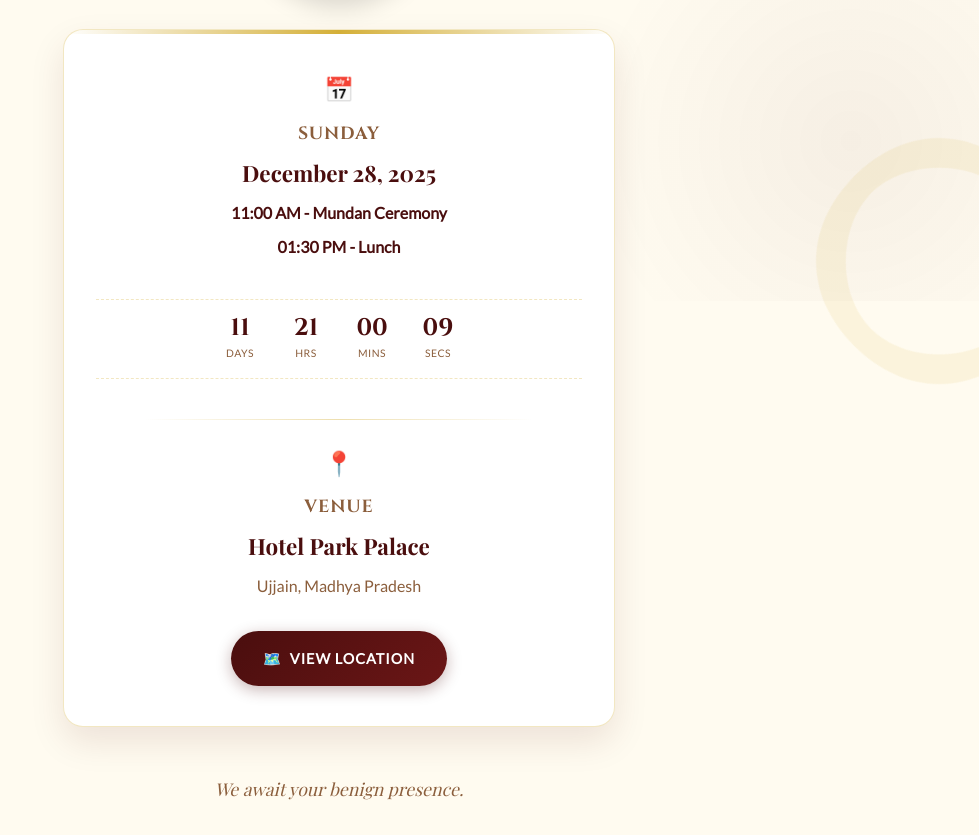
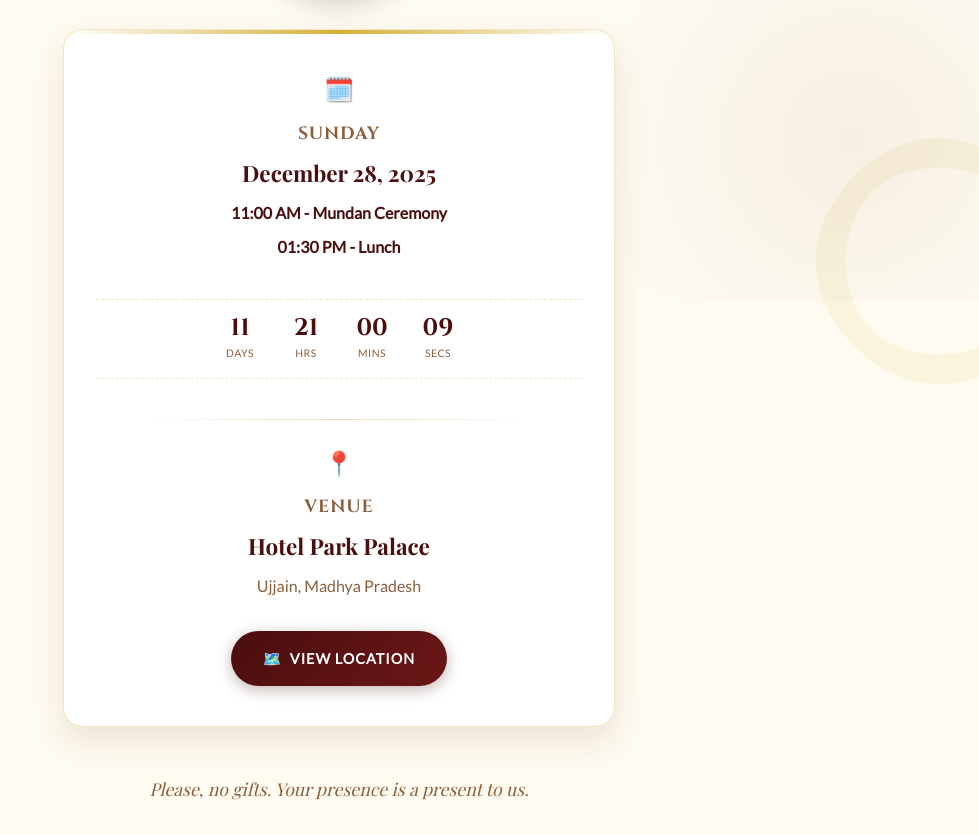
Before and after one commit to aditya-pathak/ShrijitJawla, a plain HTML site: page index.html in a window 1280 px wide. Shown: the part 499-1334 px from the top of the page, without its empty margins (301-1280 px from the left). Drawn offline with nearby package versions, Linux system fonts and the light colour scheme; a web font is replaced by a local one.

Commit message:
Updated calendar icon and message.

```diff
--- a/index.html
+++ b/index.html
@@ -40,7 +40,7 @@
         <section class="details-card fade-in delay-1">
             <div class="event-details">
                 <div class="detail-item">
-                    <span class="icon">📅</span>
+                    <span class="icon">🗓️</span>
                     <h3>Sunday</h3>
                     <p class="date">December 28, 2025</p>
                     <h4>11:00 AM - Mundan Ceremony</h4>
@@ -84,7 +84,7 @@
         </section>
 
         <footer class="footer fade-in delay-2">
-            <p>We await your benign presence.</p>
+            <p>Please, no gifts. Your presence is a present to us.</p>
             <div class="ornament-bottom"></div>
         </footer>
     </main>
```
